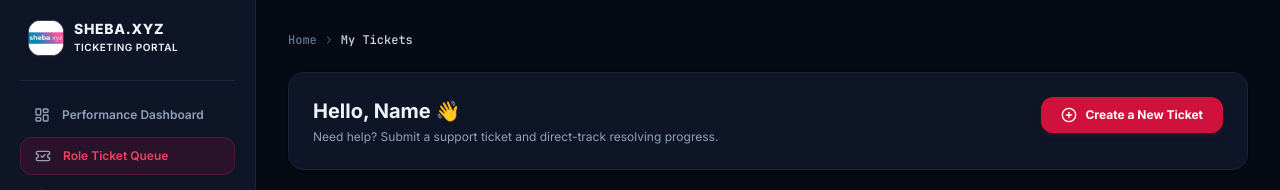
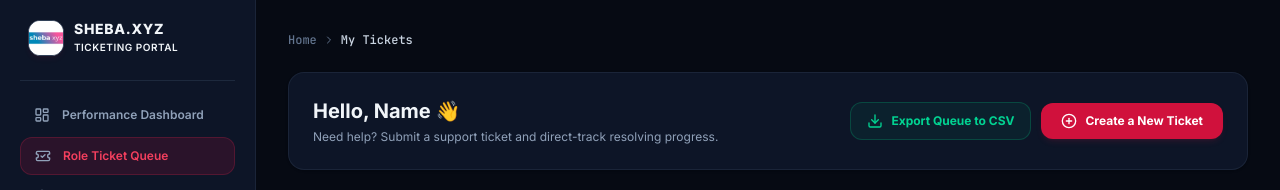
Before and after one commit to sashaown99-source/Ticketing-portal, a React (Vite) app: page / in a window 1280 px wide. Both pictures are taken after typing "name@example.com", "Sample123" into the empty fields and a click on the button "Sign In". Shown: the top 190 px of the page. Built offline with nearby package versions, Linux system fonts and the light colour scheme; no server answers; the database is empty.

Commit message:
feat: add ticket export and status staging
- Implement CSV export functionality for tickets.
- Add staged status updates to TicketDetail.
- Remove outdated dev-server cleanup script.

```diff
--- a/src/components/Dashboard.tsx
+++ b/src/components/Dashboard.tsx
@@ -8,6 +8,7 @@ import {
   CheckCircle,
   Search,
   TrendingUp,
+  Download
 } from 'lucide-react';
 
 interface DashboardProps {
@@ -15,7 +16,7 @@ interface DashboardProps {
 }
 
 export default function Dashboard({ onSelectTicket }: DashboardProps) {
-  const { tickets, auditLogs, comments, updateTicketStatus, assignTicket, users } = useApp();
+  const { currentUser, tickets, auditLogs, comments, updateTicketStatus, assignTicket, users } = useApp();
 
   // Search and Filter State
   const [search, setSearch] = useState('');
@@ -85,8 +86,67 @@ export default function Dashboard({ onSelectTicket }: DashboardProps) {
   // Recent Comments Feed
   const recentComments = [...comments].sort((a,b) => b.createdAt.localeCompare(a.createdAt)).slice(0, 4);
 
+  const handleExportCSV = () => {
+    const headers = [
+      'Ticket ID',
+      'Employee Name',
+      'Category',
+      'Subject',
+      'Description',
+      'Priority',
+      'Status',
+      'Specialist Assigned',
+      'Created At',
+      'Updated At'
+    ];
+
+    const rows = tickets.map(t => [
+      t.id,
+      t.userName,
+      t.category,
+      t.subject,
+      t.description.replace(/\n/g, ' '),
+      t.priority,
+      t.status,
+      t.assignedTo || 'Unassigned',
+      new Date(t.createdAt).toLocaleString(),
+      new Date(t.updatedAt).toLocaleString()
+    ]);
+
+    const csvContent = [
+      headers.join(','),
+      ...rows.map(e => e.map(val => `"${val.replace(/"/g, '""')}"`).join(','))
+    ].join('\n');
+
+    const blob = new Blob([csvContent], { type: 'text/csv;charset=utf-8;' });
+    const url = URL.createObjectURL(blob);
+    const link = document.createElement('a');
+    link.href = url;
+    link.setAttribute('download', `sheba_all_tickets_report_${new Date().toISOString().split('T')[0]}.csv`);
+    document.body.appendChild(link);
+    link.click();
+    document.body.removeChild(link);
+  };
+
   return (
     <div className="space-y-6 text-slate-100">
+
+      {/* Dashboard Top Header Section with Export Reports */}
+      <div className="flex flex-col md:flex-row md:items-center md:justify-between gap-4 bg-[#0d1527] rounded-2xl border border-slate-800/80 p-5 shadow-sm">
+        <div>
+          <h2 className="text-lg font-bold text-slate-100">IT Operations Dashboard</h2>
+          <p className="text-slate-400 text-xs mt-0.5">System-wide metrics and support tickets analysis.</p>
+        </div>
+        {currentUser?.role === 'Super Admin' && (
+          <button
+            onClick={handleExportCSV}
+            className="inline-flex items-center justify-center gap-2 px-4 py-2 bg-emerald-600 hover:bg-emerald-700 active:bg-emerald-800 text-white font-bold rounded-xl text-xs transition shadow-md shadow-emerald-500/10 cursor-pointer"
+          >
+            <Download className="w-4 h-4" />
+            Download Master CSV Report
+          </button>
+        )}
+      </div>
 
       {/* KPI Numerical Counters Grid */}
       <div className="grid grid-cols-2 lg:grid-cols-5 gap-4">
--- a/src/components/TicketDetail.tsx
+++ b/src/components/TicketDetail.tsx
@@ -35,8 +35,20 @@ export default function TicketDetail({ ticketId, onBack }: TicketDetailProps) {
   const [commentText, setCommentText] = useState('');
   const [isInternal, setIsInternal] = useState(false);
 
+  // Staging state variables for ticket status update flow
+  const [prevTicketStatus, setPrevTicketStatus] = useState<TicketStatus>('Open');
+  const [prevTicketId, setPrevTicketId] = useState<string>('');
+  const [stagedStatus, setStagedStatus] = useState<TicketStatus>('Open');
+  const [statusSaveSuccess, setStatusSaveSuccess] = useState(false);
+
   // Finding components
   const ticket = tickets.find(t => t.id === ticketId);
+
+  if (ticket && (ticket.status !== prevTicketStatus || ticket.id !== prevTicketId)) {
+    setPrevTicketStatus(ticket.status);
+    setPrevTicketId(ticket.id);
+    setStagedStatus(ticket.status);
+  }
   if (!ticket) {
     return (
       <div className="bg-[#0d1527] rounded-2xl p-8 text-center border border-slate-800 text-slate-100">
@@ -107,7 +119,15 @@ export default function TicketDetail({ ticketId, onBack }: TicketDetailProps) {
   };
 
   const handleStatusChange = (e: React.ChangeEvent<HTMLSelectElement>) => {
-    updateTicketStatus(ticket.id, e.target.value as TicketStatus);
+    setStagedStatus(e.target.value as TicketStatus);
+  };
+
+  const handleStatusSubmit = () => {
+    updateTicketStatus(ticket.id, stagedStatus);
+    setStatusSaveSuccess(true);
+    setTimeout(() => {
+      setStatusSaveSuccess(false);
+    }, 2000);
   };
 
   const handleAssignChange = (e: React.ChangeEvent<HTMLSelectElement>) => {
@@ -357,9 +377,9 @@ export default function TicketDetail({ ticketId, onBack }: TicketDetailProps) {
                     Modify Ticket Status
                   </label>
                   <select
-                    value={ticket.status}
+                    value={stagedStatus}
                     onChange={handleStatusChange}
-                    className="w-full px-3 py-2.5 bg-[#141f35] border border-slate-700/60 rounded-xl text-xs focus:outline-none focus:border-blue-500 focus:bg-[#1a2948] transition text-slate-100 font-bold"
+                    className="w-full px-3 py-2.5 bg-[#141f35] border border-slate-700/60 rounded-xl text-xs focus:outline-none focus:border-blue-500 focus:bg-[#1a2948] transition text-slate-100 font-bold cursor-pointer"
                   >
                     <option value="Open" className="bg-[#141f35]">🔵 Open Queue</option>
                     <option value="In Progress" className="bg-[#141f35]">🟡 In Progress</option>
@@ -367,6 +387,36 @@ export default function TicketDetail({ ticketId, onBack }: TicketDetailProps) {
                     <option value="Resolved" className="bg-[#141f35]">🟢 Resolved</option>
                     <option value="Closed" className="bg-[#141f35]">⚪ Closed</option>
                   </select>
+
+                  {stagedStatus !== ticket.status && (
+                    <div className="mt-2.5 p-3 rounded-xl bg-amber-500/10 border border-amber-500/20 space-y-2">
+                      <p className="text-[10px] font-bold text-amber-300 leading-normal">
+                        ⚠️ Status modified locally. Click "Submit" to save.
+                      </p>
+                      <div className="flex items-center gap-2">
+                        <button
+                          type="button"
+                          onClick={handleStatusSubmit}
+                          className="flex-1 py-1.5 px-3 bg-[#c2185b] hover:bg-[#ad144e] active:bg-[#880e4f] text-white text-[11px] font-extrabold rounded-lg shadow hover:scale-[1.01] transition duration-150 cursor-pointer"
+                        >
+                          Submit Change
+                        </button>
+                        <button
+                          type="button"
+                          onClick={() => setStagedStatus(ticket.status)}
+                          className="py-1.5 px-3 bg-slate-800 hover:bg-slate-700 text-slate-300 text-[11px] font-bold rounded-lg transition border border-slate-700/60 cursor-pointer"
+                        >
+                          Cancel
+                        </button>
+                      </div>
+                    </div>
+                  )}
+
+                  {statusSaveSuccess && (
+                    <div className="mt-2 p-2 bg-emerald-500/15 border border-emerald-500/20 text-emerald-400 font-bold text-[10px] rounded-lg text-center animate-feed">
+                      ✓ Status updated successfully!
+                    </div>
+                  )}
                 </div>
 
                 {/* Assignment - only available to Super Admin and Supervisor */}
--- a/src/components/UserPortal.tsx
+++ b/src/components/UserPortal.tsx
@@ -1,7 +1,7 @@
 import React, { useState } from 'react';
 import { useApp } from '../context/AppContext';
 import { TicketCategory, TicketPriority, TicketStatus } from '../types';
-import { PlusCircle, Search, Inbox, Filter, Clock, CheckCircle2, CircleDot } from 'lucide-react';
+import { PlusCircle, Search, Inbox, Filter, Clock, CheckCircle2, CircleDot, Download } from 'lucide-react';
 
 interface UserPortalProps {
   onSelectTicket: (ticketId: string) => void;
@@ -29,6 +29,48 @@ export default function UserPortal({ onSelectTicket, onOpenCreate }: UserPortalP
 
     return matchesSearch && matchesStatus && matchesPriority && matchesCategory;
   });
+
+  const handleExportCSV = () => {
+    const headers = [
+      'Ticket ID',
+      'Creator Name',
+      'Category',
+      'Subject',
+      'Description',
+      'Priority',
+      'Status',
+      'Specialist Assigned',
+      'Created At',
+      'Updated At'
+    ];
+
+    const rows = filteredTickets.map(t => [
+      t.id,
+      t.userName,
+      t.category,
+      t.subject,
+      t.description.replace(/\n/g, ' '),
+      t.priority,
+      t.status,
+      t.assignedTo || 'Unassigned',
+      new Date(t.createdAt).toLocaleString(),
+      new Date(t.updatedAt).toLocaleString()
+    ]);
+
+    const csvContent = [
+      headers.join(','),
+      ...rows.map(e => e.map(val => `"${val.replace(/"/g, '""')}"`).join(','))
+    ].join('\n');
+
+    const blob = new Blob([csvContent], { type: 'text/csv;charset=utf-8;' });
+    const url = URL.createObjectURL(blob);
+    const link = document.createElement('a');
+    link.href = url;
+    link.setAttribute('download', `sheba_ticket_queue_${new Date().toISOString().split('T')[0]}.csv`);
+    document.body.appendChild(link);
+    link.click();
+    document.body.removeChild(link);
+  };
 
   // Calculate Employee-specific Stats
   const stats = {
@@ -65,13 +107,22 @@ export default function UserPortal({ onSelectTicket, onOpenCreate }: UserPortalP
           <h2 className="text-xl font-bold text-slate-100">Hello, {currentUser?.name} 👋</h2>
           <p className="text-slate-400 text-xs mt-1">Need help? Submit a support ticket and direct-track resolving progress.</p>
         </div>
+        <div className="flex flex-wrap items-center gap-2.5 self-start md:self-auto">
+          <button
+            onClick={handleExportCSV}
+            className="inline-flex items-center justify-center gap-2 px-4 py-2.5 bg-emerald-600/10 hover:bg-emerald-600/20 text-emerald-400 font-bold rounded-xl text-xs border border-emerald-500/25 transition cursor-pointer transition-all duration-150"
+          >
+            <Download className="w-4 h-4" />
+            Export Queue to CSV
+          </button>
           <button
             onClick={onOpenCreate}
-          className="inline-flex items-center justify-center gap-2 px-5 py-2.5 bg-blue-600 hover:bg-blue-700 active:bg-blue-800 text-white font-bold rounded-xl text-xs transition shadow-md shadow-blue-500/10 self-start cursor-pointer transition-all duration-150"
+            className="inline-flex items-center justify-center gap-2 px-5 py-2.5 bg-blue-600 hover:bg-blue-700 active:bg-blue-800 text-white font-bold rounded-xl text-xs transition shadow-md shadow-blue-500/10 cursor-pointer transition-all duration-150"
           >
             <PlusCircle className="w-4 h-4" />
             Create a New Ticket
           </button>
+        </div>
       </div>
 
       {/* KPI Stats Widgets */}
```
Lines whose indentation alone changed are shown as unchanged.
